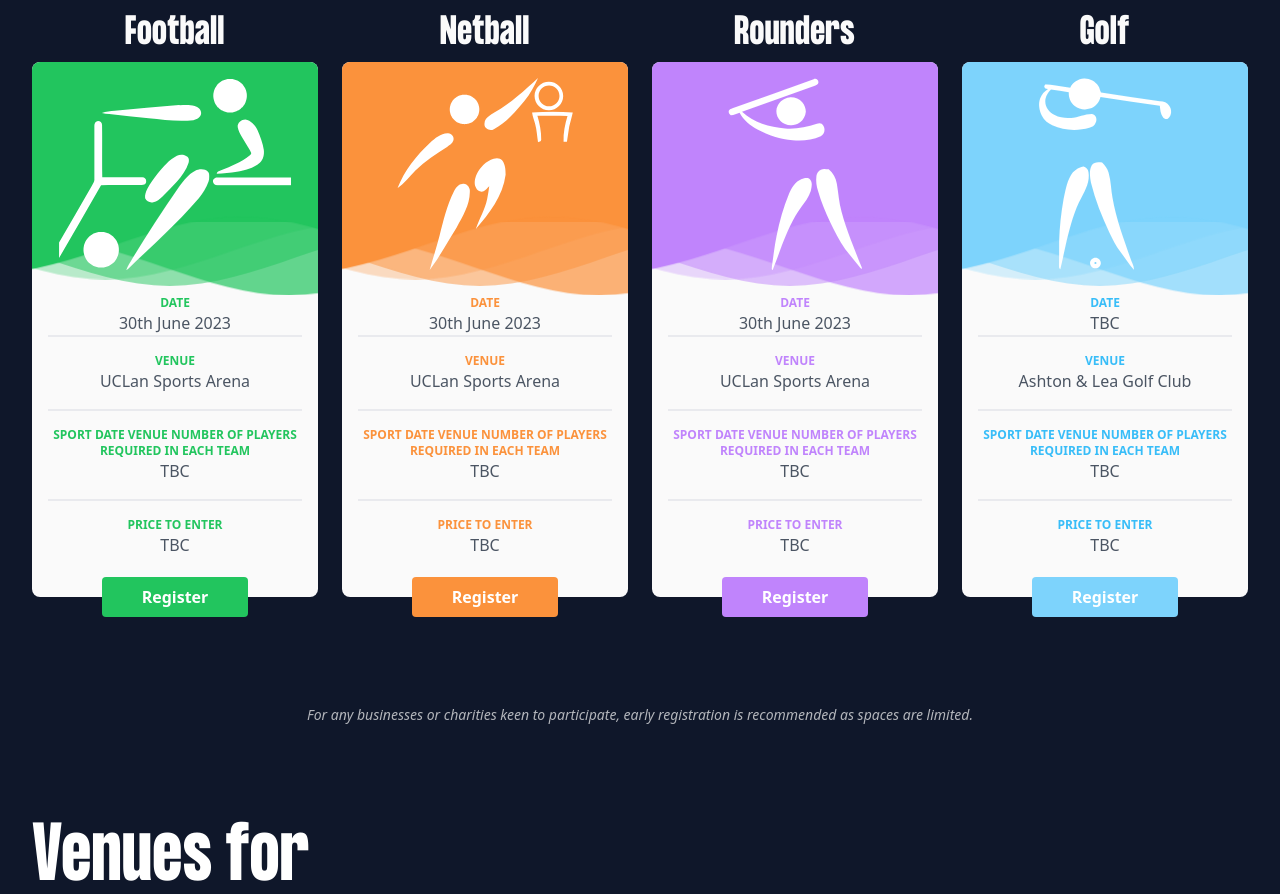
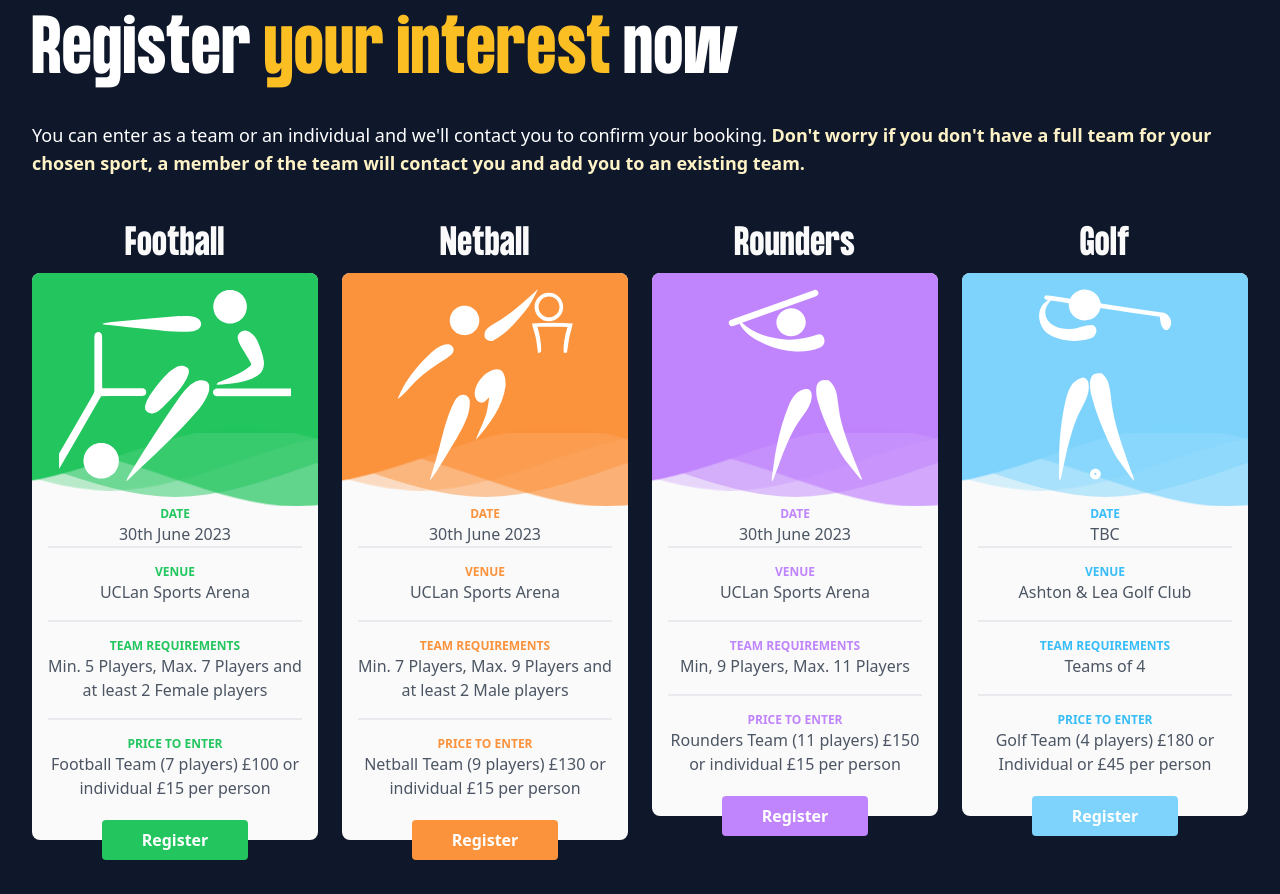
Before and after one commit to shoutconnect/Preston-City-Games-w-Players-section, a Next.js app: page / in a window 1280 px wide. Shown: the part 1880-2774 px from the top of the page. Built offline with nearby package versions, Linux system fonts and the light colour scheme.

Commit message:
added new changes

```diff
--- a/components/Price.jsx
+++ b/components/Price.jsx
@@ -11,6 +11,24 @@ export default function Price() {
   return (
     <div className="" id="register">
       <div className="px-6 mx-auto max-w-7xl lg:px-8 flex flex-col gap-12">
+        <div
+          data-aos="zoom-out"
+          className=" flex flex-col gap-8 max-lg:text-center "
+        >
+          <h1 className=" max-lg:m-auto text-7xl max-xl:text-6xl max-md:text-5xl max-xl:leading-[65px] font-title text-white tracking-wide leading-[75px]">
+            Register <span className="text-amber-400">your</span>{" "}
+            <span className="text-amber-400">interest</span> now
+          </h1>
+          <p className="text-white text-lg">
+            You can enter as a team or an individual and we'll contact you to
+            confirm your booking.{" "}
+            <span className="font-bold text-amber-100 ">
+              Don't worry if you don't have a full team for your chosen sport, a
+              member of the team will contact you and add you to an existing
+              team.
+            </span>
+          </p>
+        </div>
         <div className="grid grid-cols-4 max-lg:grid-cols-2 max-sm:grid-cols-1 gap-6 max-sm:gap-8 ">
           <div
             data-aos="fade-down"
@@ -84,15 +102,19 @@ export default function Price() {
                 </div>
                 <div className="py-4 border-b-2 border-gray-200/80">
                   <p className="uppercase text-xs font-bold text-green-500">
-                    Sport Date Venue Number of players required in each team
+                    Team Requirements
                   </p>
-                  <p>TBC</p>
+                  <p>
+                    Min. 5 Players, Max. 7 Players and at least 2 Female players
+                  </p>
                 </div>
                 <div className="py-4 mb-6">
                   <p className="uppercase text-xs font-bold text-green-500">
                     Price to enter
                   </p>
-                  <p>TBC</p>
+                  <p>
+                    Football Team (7 players) £100 or individual £15 per person
+                  </p>
                 </div>
               </div>
             </div>
@@ -184,15 +206,19 @@ export default function Price() {
                 </div>
                 <div className="py-4 border-b-2 border-gray-200/80">
                   <p className="uppercase text-xs font-bold text-orange-400">
-                    Sport Date Venue Number of players required in each team
+                    Team Requirements
                   </p>
-                  <p>TBC</p>
+                  <p>
+                    Min. 7 Players, Max. 9 Players and at least 2 Male players
+                  </p>
                 </div>
                 <div className="py-4 mb-6">
                   <p className="uppercase text-xs font-bold text-orange-400">
                     Price to enter
                   </p>
-                  <p>TBC</p>
+                  <p>
+                    Netball Team (9 players) £130 or individual £15 per person
+                  </p>
                 </div>
               </div>
             </div>
@@ -284,15 +310,17 @@ export default function Price() {
                 </div>
                 <div className="py-4 border-b-2 border-gray-200/80">
                   <p className="uppercase text-xs font-bold text-purple-400">
-                    Sport Date Venue Number of players required in each team
+                    Team Requirements
                   </p>
-                  <p>TBC</p>
+                  <p>Min, 9 Players, Max. 11 Players</p>
                 </div>
                 <div className="py-4 mb-6">
                   <p className="uppercase text-xs font-bold text-purple-400">
                     Price to enter
                   </p>
-                  <p>TBC</p>
+                  <p>
+                    Rounders Team (11 players) £150 or individual £15 per person
+                  </p>
                 </div>
               </div>
             </div>
@@ -384,15 +412,17 @@ export default function Price() {
                 </div>
                 <div className="py-4 border-b-2 border-gray-200/80">
                   <p className="uppercase text-xs font-bold text-sky-400">
-                    Sport Date Venue Number of players required in each team
+                    Team Requirements
                   </p>
-                  <p>TBC</p>
+                  <p>Teams of 4</p>
                 </div>
                 <div className="py-4 mb-6">
                   <p className="uppercase text-xs font-bold text-sky-400">
                     Price to enter
                   </p>
-                  <p>TBC</p>
+                  <p>
+                    Golf Team (4 players) £180 or Individual or £45 per person
+                  </p>
                 </div>
               </div>
             </div>
@@ -408,7 +438,12 @@ export default function Price() {
             </div>
           </div>
         </div>
-        <p className="text-neutral-50/70 italic text-center text-sm mt-4">
+        <p className="font-bold text-neutral-50 text-lg text-center">
+          Football/Netball/Rounders prices include a Preston City Games T-Shirt
+          for each participant.
+          <br /> Golf prices include Tea/Coffee and light breakfast.
+        </p>
+        <p className="text-neutral-50/70 italic text-center text-sm -mt-4">
           For any businesses or charities keen to participate, early
           registration is recommended as spaces are limited.
         </p>
```
Also changed, not shown: pages/_app.jsx (renamed from pages/_app.js), pages/index.jsx (renamed from pages/index.js).
